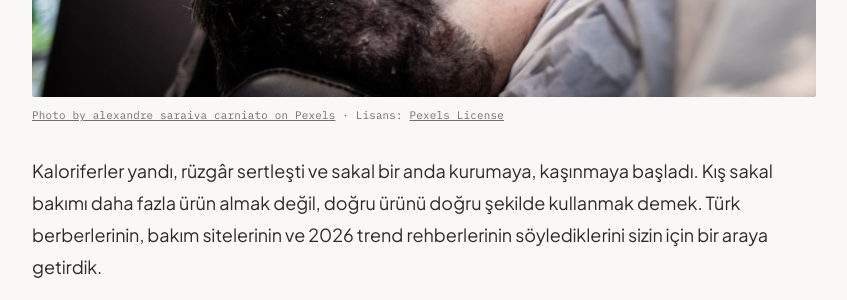
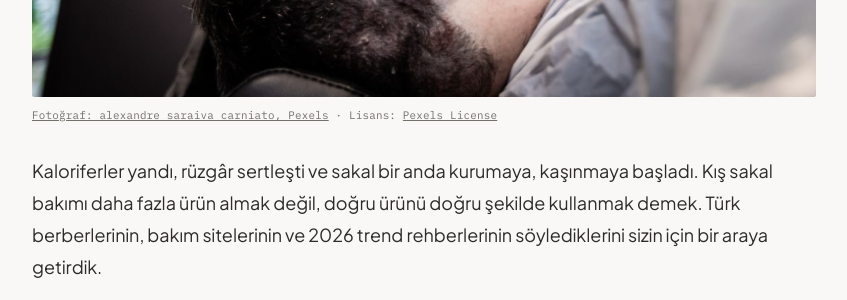
Before and after one commit to architect-high-level-core/beard-knight, a Jekyll site: the page built from tr/_posts/2026-10-27-kis-sakal-bakimi-2026-sakal-yagi-mi-balm-mi-berberlerin-onerdigi-rutin.md, in a window 1280 px wide and 900 px high, scrolled down 601 px. Shown: the part 152-452 px from the top of the window, without its empty margins (216-1063 px from the left). Built offline with Jekyll 4.4.1, drawn with Linux system fonts in a browser that asks for light colours.

Commit message:
TR credit in Turkish

```diff
--- a/tr/_posts/2026-10-27-kis-sakal-bakimi-2026-sakal-yagi-mi-balm-mi-berberlerin-onerdigi-rutin.md
+++ b/tr/_posts/2026-10-27-kis-sakal-bakimi-2026-sakal-yagi-mi-balm-mi-berberlerin-onerdigi-rutin.md
@@ -6,7 +6,7 @@ tags: [men]
 description: "Kış sakal bakımı 2026: 2026'nın sakal modelleri, sakal yağı seçimi, doğru yıkama sıklığı ve Türkiye'de bulunan lüks sakal yağları tek rehberde."
 keywords: "kış sakal bakımı, kışın sakal bakımı nasıl yapılır, sakal yağı, en iyi sakal yağı, lüks sakal yağı, sakal yağı nasıl kullanılır, sakal balmı, sakal şampuanı, sakal kaşıntısı, sakal kepeği, sakal altı cilt kuruluğu, sakal modelleri 2026, kutu sakal, box beard, kirli sakal, yumuşak hatlı sakal, yüz şekline göre sakal, Tom Ford sakal yağı, Dolce Gabbana sakal yağı, Beymen sakal bakım, Sephora sakal yağı, erkek bakım rutini"
 image_alt: "Berber, sakallı bir müşterinin sakal hattını ustura ile düzeltiyor; kış sakal bakımı için profesyonel sakal düzeltme"
-image_credit: "Photo by alexandre saraiva carniato on Pexels"
+image_credit: "Fotoğraf: alexandre saraiva carniato, Pexels"
 image_license: "Pexels License"
 image_license_url: "https://www.pexels.com/license/"
 image_source_url: "https://www.pexels.com/photo/a-barber-shaving-the-beard-of-a-client-5568412/"
```
